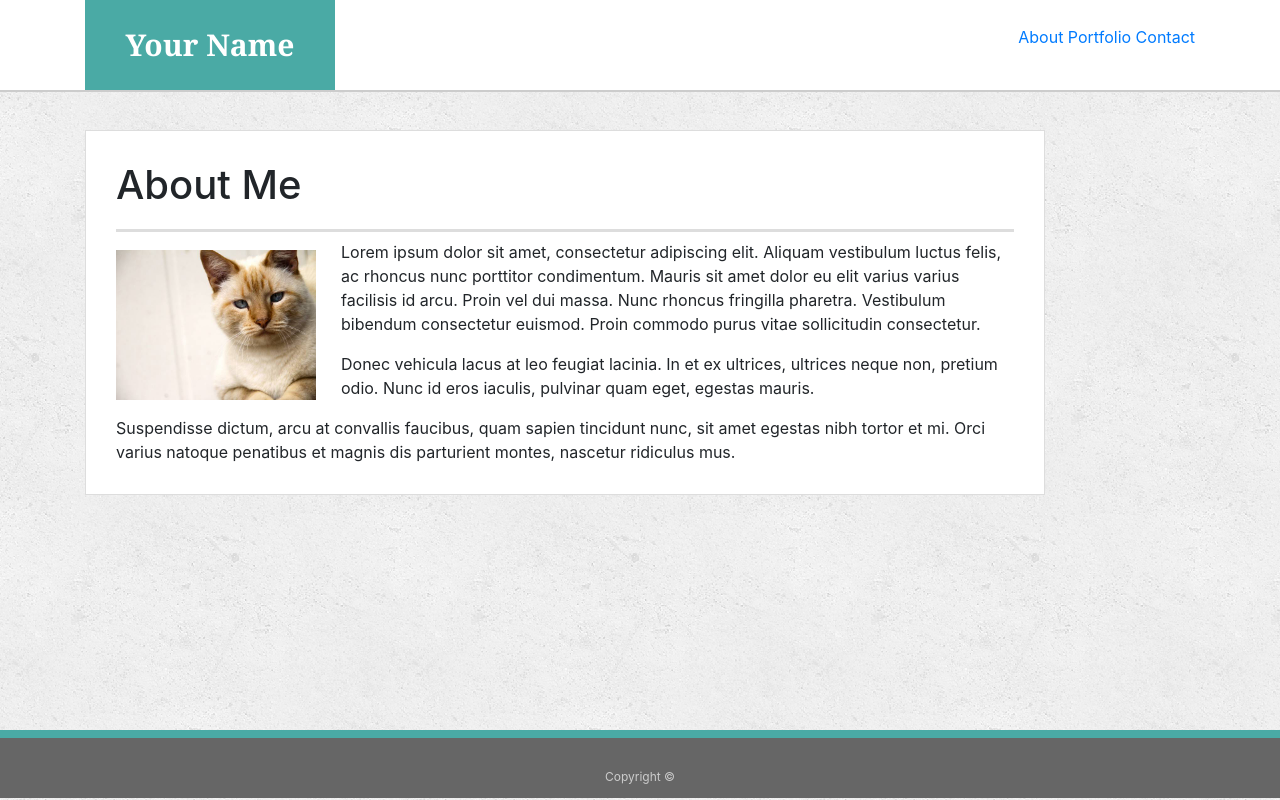
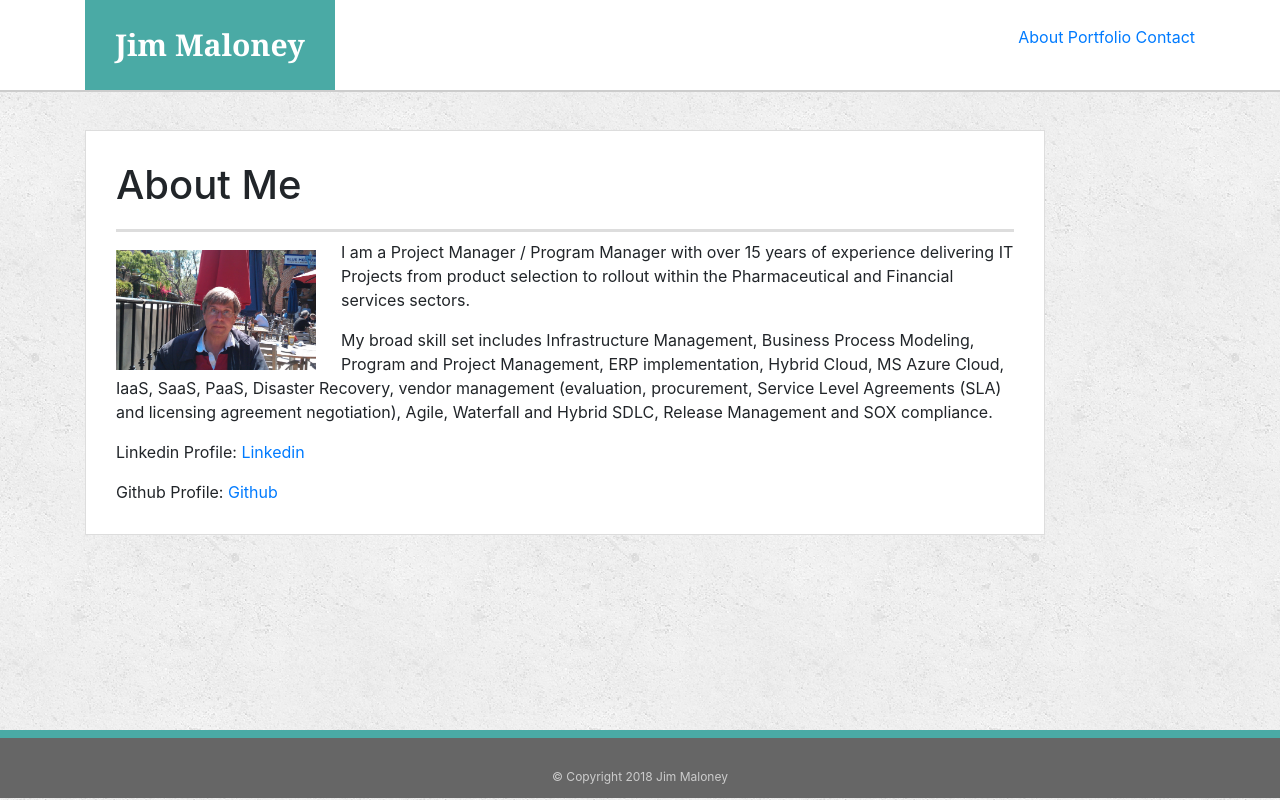
Before and after one commit to JJRRMM/Bootstrap-Portfolio, a plain HTML site: page index.html in a window 1280 px wide. Drawn offline with nearby package versions, Linux system fonts and the light colour scheme.

Commit message:
updating files

```diff
--- a/index.html
+++ b/index.html
@@ -13,7 +13,7 @@
 
   <header id="masthead">
     <div class="container">
-      <a href="index.html" id="logo">Your Name</a>
+      <a href="index.html" id="logo">Jim Maloney</a>
       <nav>
         <a href="index.html">About</a>
         <a href="portfolio.html">Portfolio</a>
@@ -26,13 +26,19 @@
     <section class="main-section">
       <h1>About Me</h1>
 
-      <img src="assets/images/cat.jpg" class="auth-image" alt="Your Name">
+      <img src="assets/images/jim_san_fran.jpg" class="auth-image" alt="Your Name">
 
-      <p>Lorem ipsum dolor sit amet, consectetur adipiscing elit. Aliquam vestibulum luctus felis, ac rhoncus nunc porttitor condimentum. Mauris sit amet dolor eu elit varius varius facilisis id arcu. Proin vel dui massa. Nunc rhoncus fringilla pharetra. Vestibulum bibendum consectetur euismod. Proin commodo purus vitae sollicitudin consectetur.</p>
+      <p>I am a Project Manager / Program Manager with over 15 years of experience delivering IT Projects from product selection to rollout within the Pharmaceutical and Financial services sectors.
 
-      <p>Donec vehicula lacus at leo feugiat lacinia. In et ex ultrices, ultrices neque non, pretium odio. Nunc id eros iaculis, pulvinar quam eget, egestas mauris.</p>
+       </p>
 
-      <p>Suspendisse dictum, arcu at convallis faucibus, quam sapien tincidunt nunc, sit amet egestas nibh tortor et mi. Orci varius natoque penatibus et magnis dis parturient montes, nascetur ridiculus mus.</p>
+      <p>	My broad skill set includes Infrastructure Management, Business Process Modeling, Program and Project Management,
+        ERP implementation, Hybrid Cloud, MS Azure Cloud, IaaS, SaaS, PaaS, Disaster Recovery,
+        vendor management (evaluation, procurement, Service Level Agreements (SLA) and licensing agreement negotiation),
+        Agile, Waterfall and Hybrid SDLC, Release Management and SOX compliance.</p>
+
+        <p>Linkedin Profile: <a href="https://www.linkedin.com/in/jrmaloney">Linkedin</a></p>
+        <p>Github Profile:   <a href="https://github.com/JJRRMM">Github</a></p>
 
     </section>
 
@@ -40,7 +46,7 @@
 
   <footer>
     <div class="container">
-      Copyright &copy;
+       &copy; Copyright 2018 Jim Maloney
     </div>
   </footer>
 </body>
```
Also changed, not shown: contact.html (+29 -3 lines), portfolio.html (+1 -1 lines), assets/images/Jim_san_fran.jpg (added).
